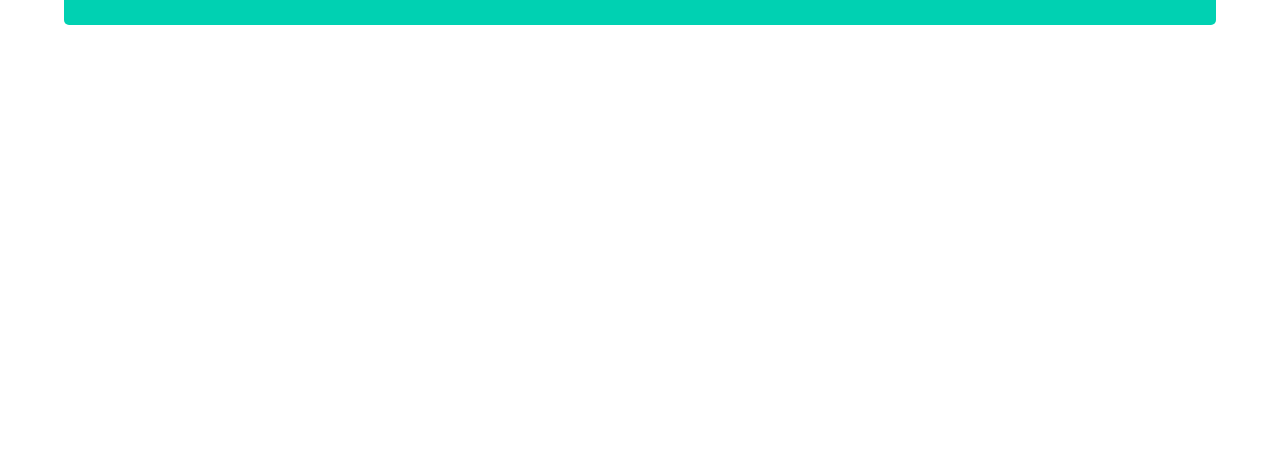
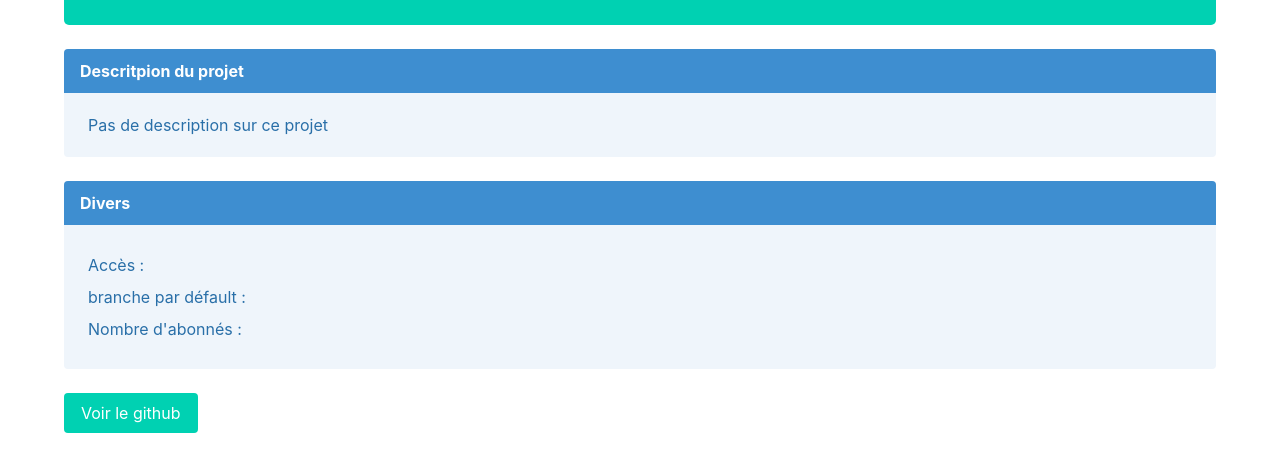
Before and after one commit to bezedache29/revisions-vue, a Vue app: page /portfolio/1 in a window 1280 px wide. Shown: the part 267-738 px from the top of the page. Built offline with nearby package versions, Linux system fonts and the light colour scheme; no server answers.

Commit message:
Style project app

```diff
--- a/src/App.vue
+++ b/src/App.vue
@@ -1,4 +1,4 @@
-<template>
+<template class="bg">
   <NavbarApp />
   <router-view></router-view>
 </template>
@@ -13,3 +13,9 @@ export default {
   }
 }
 </script>
+
+<style>
+  .bg {
+    background-color: #FFFAFA;
+  }
+</style>
--- a/src/pages/Project/ProjectApp.vue
+++ b/src/pages/Project/ProjectApp.vue
@@ -1,6 +1,31 @@
 <template>
   <section class="container">
     <TitleH1>Détails du projet : {{ getProject.name }}</TitleH1>
+
+    <article class="message is-info mt-5">
+      <div class="message-header">
+        <p>Descritpion du projet</p>
+      </div>
+      <div class="message-body">
+        {{ getProject.description ? getProject.description : 'Pas de description sur ce projet' }}
+      </div>
+    </article>
+
+    <article class="message is-info mt-5">
+      <div class="message-header">
+        <p>Divers</p>
+      </div>
+      <div class="message-body">
+        <ul>
+          <li class="my-2">Accès : {{ getProject.visibility }}</li>
+          <li class="my-2">branche par défault : {{ getProject.default_branch }}</li>
+          <li class="my-2">Nombre d'abonnés : {{ getProject.subscribers_count }}</li>
+        </ul>
+      </div>
+    </article>
+
+    <a class="button is-primary" v-bind:href="getProject.html_url" target="_blank">Voir le github</a>
+
   </section>
 </template>
 
--- a/src/store/projects.js
+++ b/src/store/projects.js
@@ -18,7 +18,7 @@ const projects = {
       // closeLoaderCards: false
       // https://api.github.com/repos/bezedache29/activit-_git
       apiUrl: 'https://api.github.com',
-      apiKey: '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',
+      apiKey: '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',
       projects: [],
       project: {},
       isHideParent: false
```
